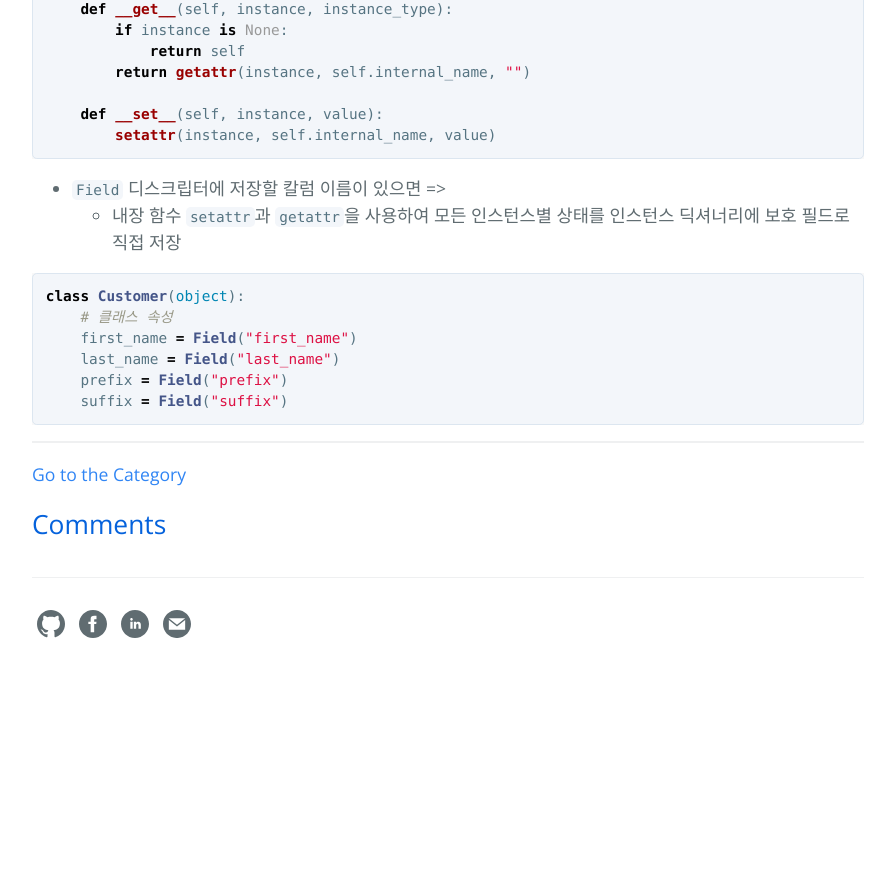
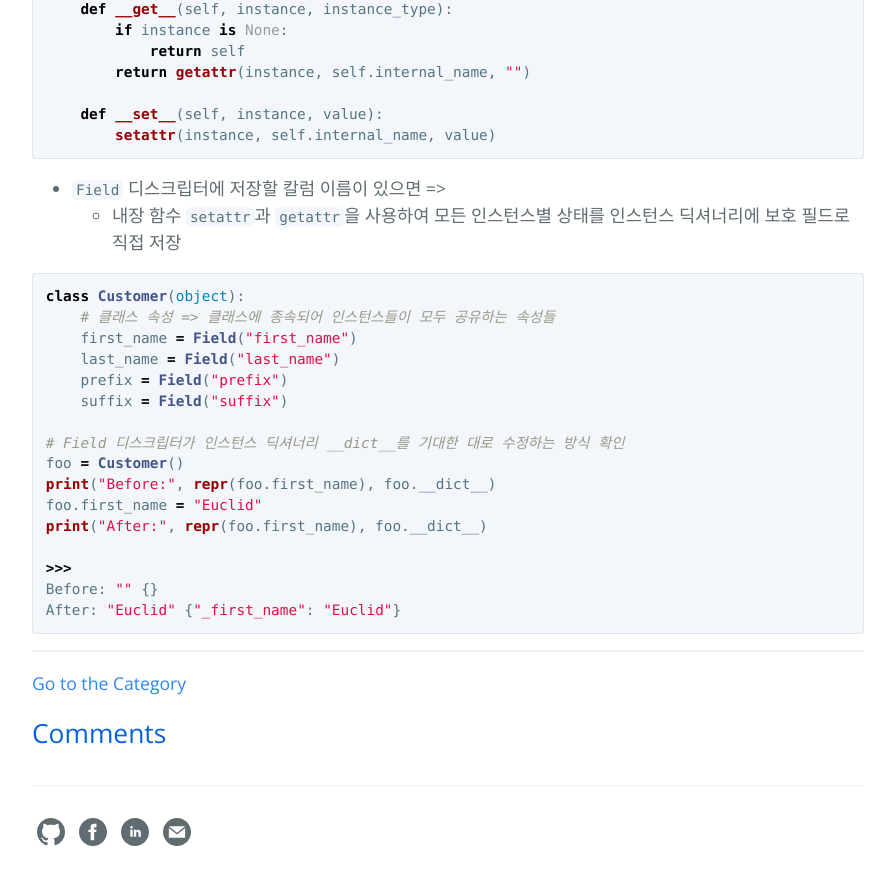
Before and after one commit to hcnoh/hcnoh.github.io, a Jekyll site: the page built from _posts/2018-10-19-effective-python-way35.md, in a window 1280 px wide and 900 px high, scrolled down 792 px. Shown: the top 885 px of the window, without its empty margins (192-1087 px from the left). Built offline with Jekyll 4.4.1, drawn with Linux system fonts in a browser that asks for light colours; comment, search, counter and statistics services are not loaded; before the commit the page ends 1484 px from its top, so only the background shows below that.

Commit message:
Update 2018-10-19-effective-python-way35.md

````diff
--- a/_posts/2018-10-19-effective-python-way35.md
+++ b/_posts/2018-10-19-effective-python-way35.md
@@ -37,9 +37,19 @@ class Field(object):
 
 ```python
 class Customer(object):
-    # 클래스 속성
+    # 클래스 속성 => 클래스에 종속되어 인스턴스들이 모두 공유하는 속성들
     first_name = Field("first_name")
     last_name = Field("last_name")
     prefix = Field("prefix")
     suffix = Field("suffix")
+
+# Field 디스크립터가 인스턴스 딕셔너리 __dict__를 기대한 대로 수정하는 방식 확인
+foo = Customer()
+print("Before:", repr(foo.first_name), foo.__dict__)
+foo.first_name = "Euclid"
+print("After:", repr(foo.first_name), foo.__dict__)
+
+>>>
+Before: "" {}
+After: "Euclid" {"_first_name": "Euclid"}
 ```
````
